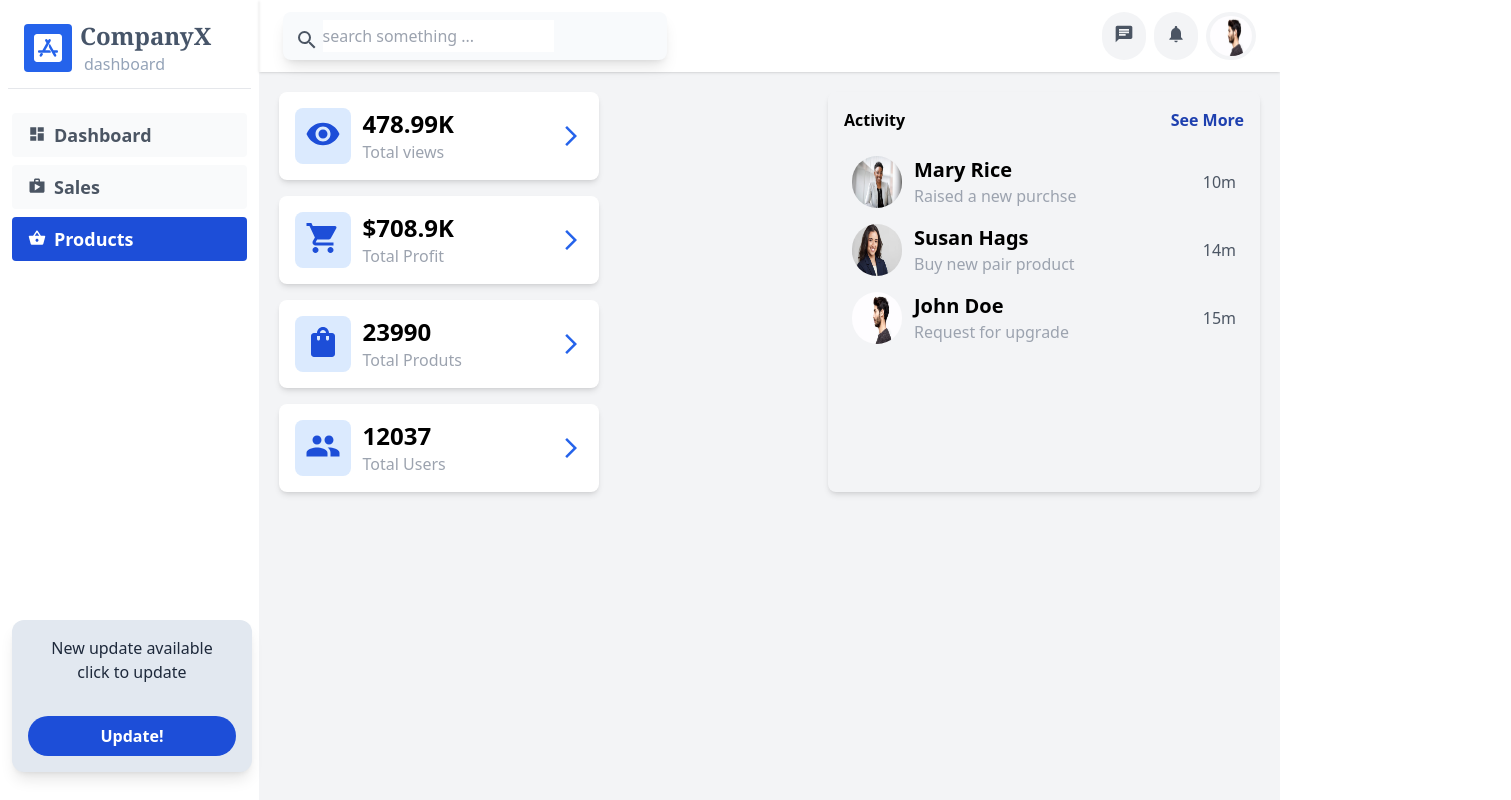
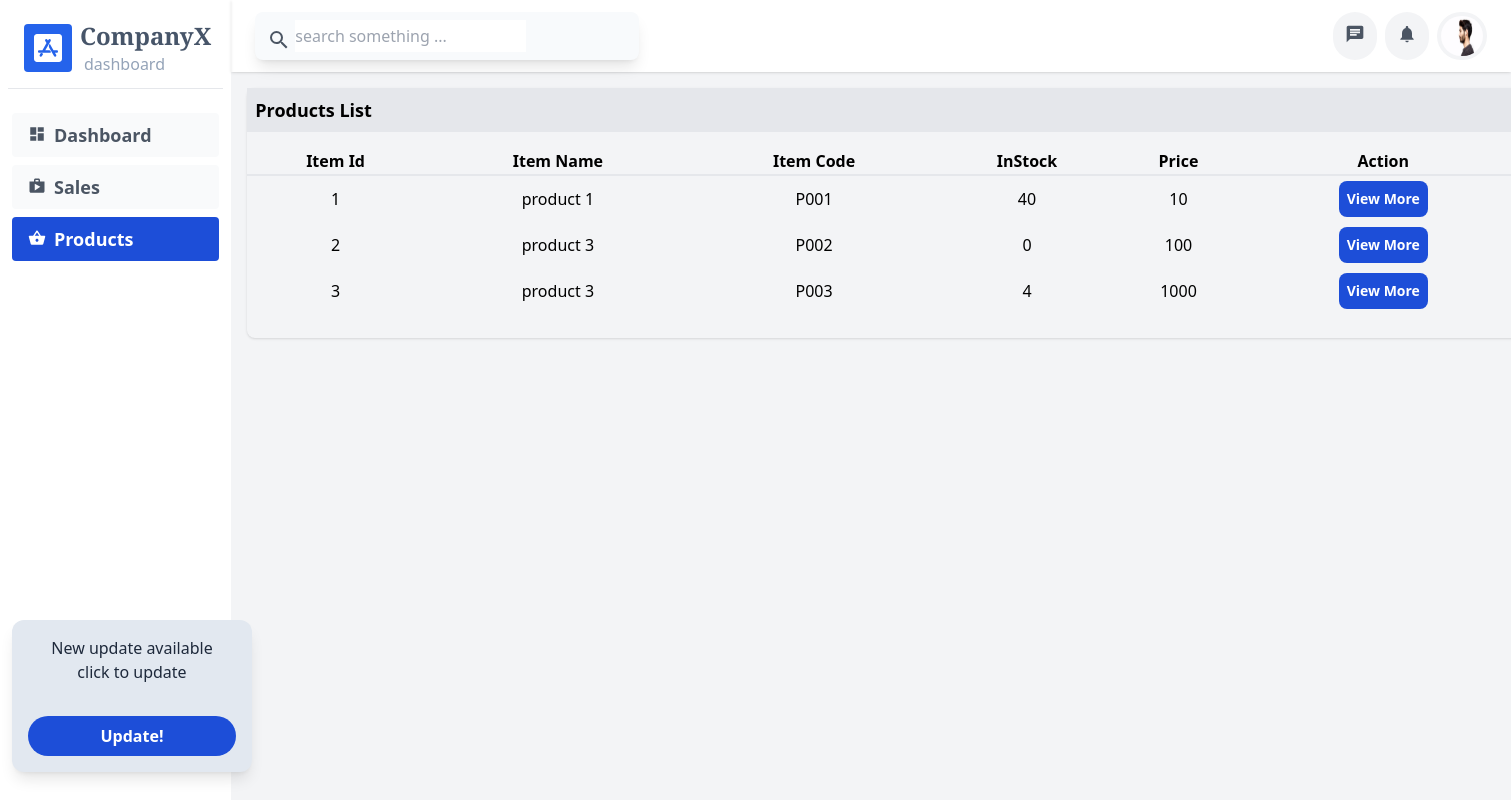
Before and after one commit to muchirajunior/react-tailwind-dash, a React (Create React App) app: page /products in a window 1280 px wide. Shown: the whole page, 1511 px wide, since content can reach past the window. Built offline with nearby package versions, Linux system fonts and the light colour scheme.

Commit message:
updarte sales and products

```diff
--- a/src/pages/dashboard/dash_card.tsx
+++ b/src/pages/dashboard/dash_card.tsx
@@ -8,7 +8,7 @@ const DashCard : React.FC<{
     subtitle: string
 }> =({Icon,title,subtitle}) =>{
   return (
-    <div className='rounded-lg shadow-md hover:shadow-lg bg-white hover:bg-blue-700 hover:text-white m-2 p-4 flex flex-row w-80  align-middle'>
+    <div className='rounded-lg shadow-md hover:shadow-lg bg-white hover:bg-blue-700 hover:text-white m-2 p-4 flex flex-row w-80  align-middle max-h-28'>
         <div className='rounded-lg p-2 text-blue-700 bg-blue-100 flex w-14 h-14 justify-center hover:bg-white'> {<Icon className='text-4xl align-middle' />} </div>
         <div className='flex flex-col ms-3'>
             <span className='font-bold text-2xl '>{title}</span>
--- /dev/null
+++ b/src/pages/products/products.tsx
@@ -0,0 +1,44 @@
+import React from "react";
+import { Product } from "../../types/product";
+
+const Products:React.FC<{}>=()=>{
+
+    const products : Array<Product> =[
+        {id:1 , name: 'product 1', code: 'P001', price: 10.0, quantity:40 },
+        {id:2 , name: 'product 3', code: 'P002', price: 100.0, quantity:0 },
+        {id:3 , name: 'product 3', code: 'P003', price: 1000.0, quantity:4 }
+    ];
+    return (
+        <div className=" container m-2 rounded-lg  pb-3 shadow h-max w-screen">
+            <div className=" font-bold p-2 text-lg  bg-gray-200 w-full mb-4">Products List</div>
+            <table className="  w-full p-2 mb-3">
+                <thead className=" border-b-2 ">
+                    <th >Item Id</th>
+                    <th>Item Name</th>
+                    <th>Item Code</th>
+                    <th> InStock</th>
+                    <th> Price</th>
+                    <th>Action</th>
+                </thead>
+                <tbody>
+                    {
+                        products.map((product)=>
+                        <tr className=" text-center">
+                            <td>{product.id}</td>
+                            <td>{product.name}</td>
+                            <td> {product.code} </td>
+                            <td> {product.quantity}  </td>
+                            <td> {product.price} </td>
+                            <td>
+                                <button className=" text-white bg-blue-700  rounded-lg  p-2 m-1 hover:bg-blue-800 font-semibold text-sm"> View More </button>
+                            </td>
+                        </tr>
+                        )
+                    }
+                </tbody>
+            </table>
+        </div>
+    );
+}
+
+export default Products;
--- a/src/pages/sales/sales.tsx
+++ b/src/pages/sales/sales.tsx
@@ -1,7 +1,13 @@
 import React from 'react'
 
 export default function Sales() : JSX.Element {
+  const date= new Date();
   return (
-    <div>sales</div>
+    <div className='container p-2'>
+      <div className='flex flex-row justify-between'>
+        <span className=' font-bold text-2xl'>Company Sales</span>
+        <span className=' font-semibold text-gray-400 text-sm'>{date.toDateString()}</span>
+      </div>
+    </div>
   )
 }
--- /dev/null
+++ b/src/types/product.ts
@@ -0,0 +1,7 @@
+export  type Product ={
+    id: number,
+    name: string,
+    code: string,
+    price: number,
+    quantity: number
+}
--- a/src/utils/routes.ts
+++ b/src/utils/routes.ts
@@ -1,5 +1,6 @@
 import Login from "../pages/auth/login.tsx";
 import Dashboard from "../pages/dashboard/dashboard.tsx";
+import Products from "../pages/products/products.tsx";
 import Sales from "../pages/sales/sales.tsx";
 import { Route } from "../types/route.ts";
 import * as Icons from 'react-icons/md';
@@ -11,5 +12,5 @@ export const authRoutes : Array<Route>=[
 export const routes : Array<Route>=[
     { name: "Dashboard" , path:"/", page : Dashboard, icon: Icons.MdDashboard },
     { name: "Sales" , path:"/sales", page : Sales , icon: Icons.MdShop },
-    { name: "Products" , path:"/products", page : Dashboard, icon: Icons.MdShoppingBasket },
+    { name: "Products" , path:"/products", page : Products, icon: Icons.MdShoppingBasket },
 ]
```
